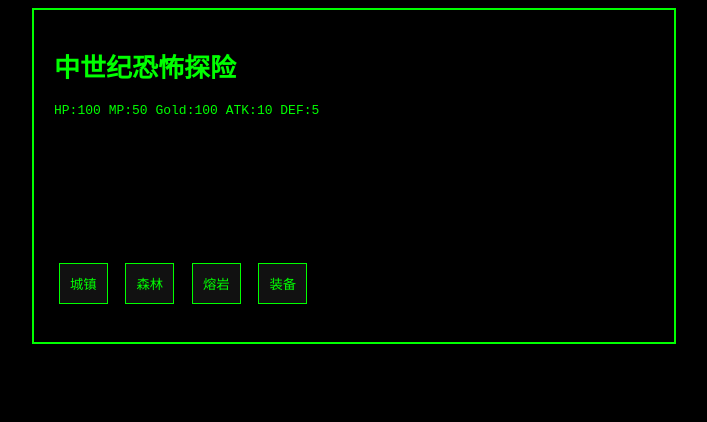
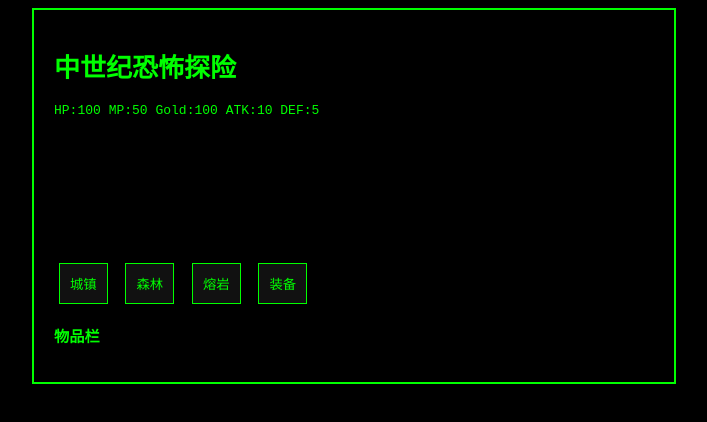
Before and after one commit to riki-aowu/ChatGPT, a plain HTML site: page index.html in a window 1280 px wide. Shown: the whole page, without its empty margins (286-993 px from the left). Drawn offline with Linux system fonts and the light colour scheme.

Commit message:
Update index.html

```diff
--- a/index.html
+++ b/index.html
@@ -25,7 +25,10 @@
 <button onclick="openEquip()">装备</button>
 </div>
 
-<ul id="items"></ul>
+<div>
+  <h3>物品栏</h3>
+  <ul id="items"></ul>
+</div>
 
 <div id="equipPanel" style="display:none">
 <div id="character">🙂</div>
```
